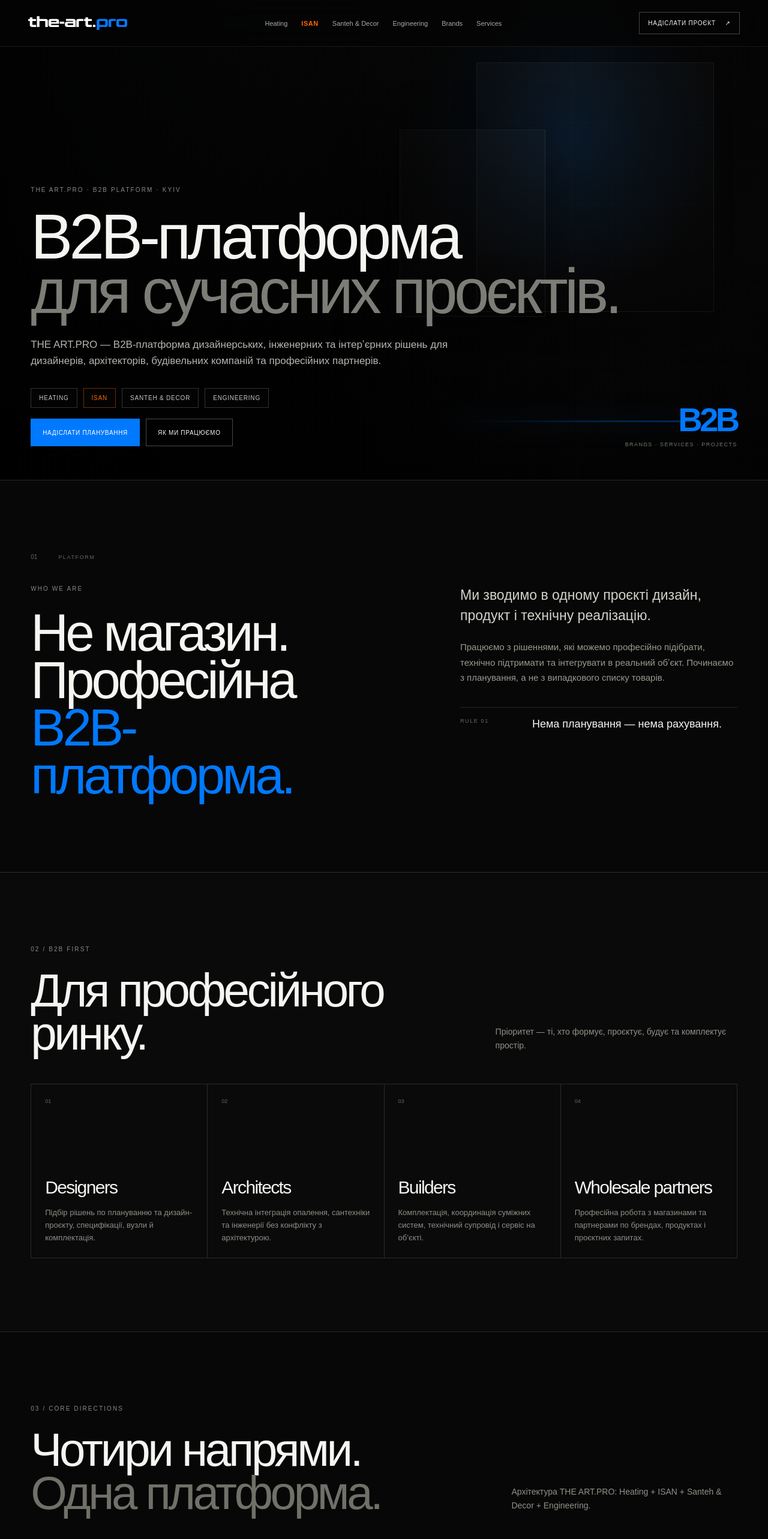
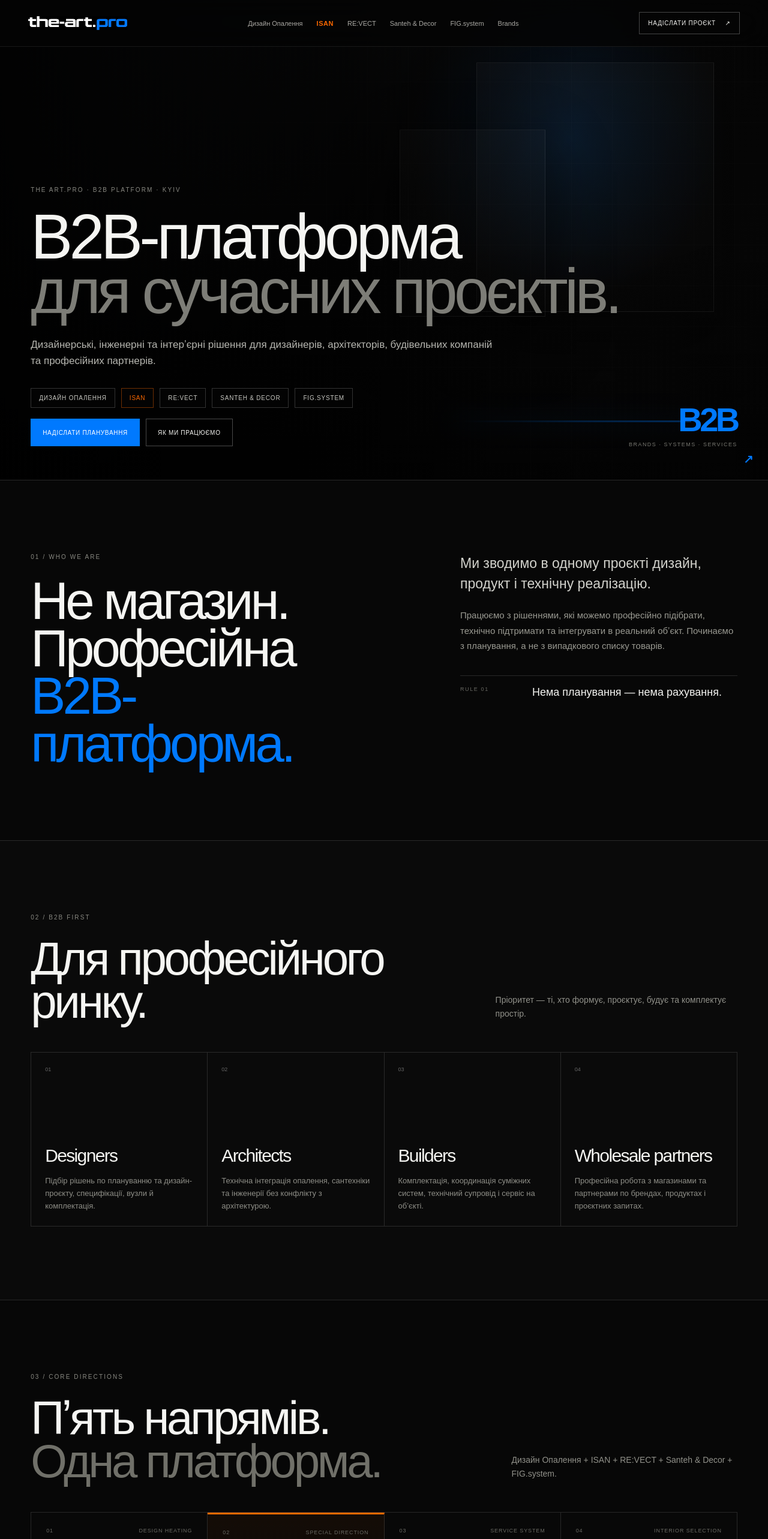
Before and after one commit to oleksandrsam-sys/the-art.pro, a Next.js app: page / in a window 1280 px wide. Shown: the top 2566 px of the page at 60% size. Built offline with nearby package versions, Linux system fonts and the light colour scheme.

Commit message:
Add RE:VECT core direction and rename Heating/Engineering

```diff
--- a/app/page.tsx
+++ b/app/page.tsx
@@ -7,9 +7,9 @@ const audiences = [
 
 const directions = [
   {
-    id: 'heating',
+    id: 'design-heating',
     no: '01',
-    title: 'Heating',
+    title: 'Дизайн Опалення',
     subtitle: 'Design heating',
     text: 'Дизайнерські радіатори, внутрішньопідлогові конвектори, електричні рушникосушки та арматура для інтерʼєрних проєктів.',
   },
@@ -18,22 +18,32 @@ const directions = [
     no: '02',
     title: 'ISAN',
     subtitle: 'Special direction',
-    text: 'Окремий спеціалізований напрям THE ART.PRO для панорамного скління, floor convectors та дизайнерського опалення ISAN.',
-    isan: true,
+    text: 'Окремий продуктовий напрям для панорамного скління, floor convectors та дизайнерського опалення ISAN.',
+    tone: 'isan',
+    href: '/isan',
+  },
+  {
+    id: 'revect',
+    no: '03',
+    title: 'RE:VECT',
+    subtitle: 'Service system',
+    text: 'Відновлення, модернізація та переоснащення внутрішньопідлогових конвекторів: clean, fan, control, grille та re:panorama.',
+    tone: 'revect',
+    href: '/revect',
   },
   {
     id: 'santeh',
-    no: '03',
+    no: '04',
     title: 'Santeh & Decor',
     subtitle: 'Interior selection',
     text: 'Преміальна сантехніка, змішувачі, меблі для ванних, дзеркала, аксесуари та декоративні предмети для сучасних інтерʼєрів.',
   },
   {
-    id: 'engineering',
-    no: '04',
-    title: 'Engineering',
-    subtitle: 'Systems & installation',
-    text: 'Опалення, вода, каналізація, вентиляція, автоматика, smart-рішення, комплектація та монтажний супровід.',
+    id: 'fig-system',
+    no: '05',
+    title: 'FIG.system',
+    subtitle: 'Engineering system',
+    text: 'Системна інженерія: опалення, вода, каналізація, вентиляція, автоматика, комплектація та монтажний супровід.',
   },
 ]
 
@@ -45,18 +55,22 @@ const brands = [
 const services = [
   {
     name: 'RE:VECT',
-    tag: 'SERVICE',
-    text: 'Оновлення, модернізація та сервіс внутрішньопідлогових конвекторів: чистка, вентилятори, автоматика, решітки та re:panorama.',
+    tag: 'SERVICE SYSTEM',
+    text: 'Оновлення та модернізація існуючих внутрішньопідлогових конвекторів, включно з решітками re:panorama.',
+    href: '/revect',
+    tone: 'revect',
   },
   {
     name: 'FIG.system',
     tag: 'ENGINEERING',
-    text: 'Системна інженерія для квартир, будинків і комерційних просторів: від технічної логіки до комплектації та реалізації.',
+    text: 'Комплексна інженерія для квартир, будинків і комерційних просторів: від технічної логіки до реалізації.',
+    href: '#fig-system',
   },
   {
     name: 'FIG.smart',
     tag: 'SMART / RE:SMART',
     text: 'Автоматизація інженерних систем, smart home та керування кліматом, опаленням і суміжними системами.',
+    href: '#fig-system',
   },
 ]
 
@@ -70,12 +84,12 @@ export default function Home() {
       <header className="topbar">
         <a href="#top" className="logoLink"><Logo /></a>
         <nav className="nav" aria-label="Головна навігація">
-          <a href="#heating">Heating</a>
+          <a href="#design-heating">Дизайн Опалення</a>
           <a className="isanNav" href="/isan">ISAN</a>
+          <a className="revectNav" href="/revect">RE:VECT</a>
           <a href="#santeh">Santeh & Decor</a>
-          <a href="#engineering">Engineering</a>
+          <a href="#fig-system">FIG.system</a>
           <a href="#brands">Brands</a>
-          <a href="#services">Services</a>
         </nav>
         <a className="navCta" href="#project-form">Надіслати проєкт <span>↗</span></a>
       </header>
@@ -91,26 +105,26 @@ export default function Home() {
         <div className="heroCopy">
           <p className="eyebrow">THE ART.PRO · B2B PLATFORM · KYIV</p>
           <h1>B2B-платформа<br /><span>для сучасних проєктів.</span></h1>
-          <p className="lead">THE ART.PRO — B2B-платформа дизайнерських, інженерних та інтерʼєрних рішень для дизайнерів, архітекторів, будівельних компаній та професійних партнерів.</p>
+          <p className="lead">Дизайнерські, інженерні та інтерʼєрні рішення для дизайнерів, архітекторів, будівельних компаній та професійних партнерів.</p>
           <div className="heroDirections" aria-label="Основні напрями">
-            <a href="#heating">Heating</a>
+            <a href="#design-heating">Дизайн Опалення</a>
             <a className="isanPill" href="/isan">ISAN</a>
+            <a className="revectPill" href="/revect">RE:VECT</a>
             <a href="#santeh">Santeh & Decor</a>
-            <a href="#engineering">Engineering</a>
+            <a href="#fig-system">FIG.system</a>
           </div>
           <div className="heroActions">
             <a className="button buttonBlue" href="#project-form">Надіслати планування</a>
             <a className="button buttonGhost" href="#platform">Як ми працюємо</a>
           </div>
         </div>
-        <div className="heroIndex"><span>B2B</span><small>Brands · Services · Projects</small></div>
+        <div className="heroIndex"><span>B2B</span><small>Brands · Systems · Services</small></div>
       </section>
 
       <section className="platform section" id="platform">
-        <div className="sectionLabel"><span>01</span><p>PLATFORM</p></div>
         <div className="platformGrid">
           <div>
-            <p className="kicker">WHO WE ARE</p>
+            <p className="kicker">01 / WHO WE ARE</p>
             <h2>Не магазин.<br />Професійна<br /><span>B2B-платформа.</span></h2>
           </div>
           <div className="platformCopy">
@@ -127,25 +141,23 @@ export default function Home() {
           <p>Пріоритет — ті, хто формує, проєктує, будує та комплектує простір.</p>
         </div>
         <div className="audienceGrid">
-          {audiences.map(([no, title, text]) => (
-            <article key={no}><span>{no}</span><h3>{title}</h3><p>{text}</p></article>
-          ))}
+          {audiences.map(([no, title, text]) => <article key={no}><span>{no}</span><h3>{title}</h3><p>{text}</p></article>)}
         </div>
       </section>
 
       <section className="directions section">
         <div className="sectionHeader wide">
-          <div><p className="kicker">03 / CORE DIRECTIONS</p><h2>Чотири напрями.<br /><span>Одна платформа.</span></h2></div>
-          <p>Архітектура THE ART.PRO: Heating + ISAN + Santeh & Decor + Engineering.</p>
+          <div><p className="kicker">03 / CORE DIRECTIONS</p><h2>Пʼять напрямів.<br /><span>Одна платформа.</span></h2></div>
+          <p>Дизайн Опалення + ISAN + RE:VECT + Santeh & Decor + FIG.system.</p>
         </div>
         <div className="directionGrid">
           {directions.map((item) => (
-            <article className={`directionCard ${item.isan ? 'directionIsan' : ''}`} id={item.id} key={item.id}>
+            <article className={`directionCard ${item.tone === 'isan' ? 'directionIsan' : ''} ${item.tone === 'revect' ? 'directionRevect' : ''}`} id={item.id} key={item.id}>
               <div className="cardTop"><span>{item.no}</span><span>{item.subtitle}</span></div>
               <div>
                 <h3>{item.title}</h3>
                 <p>{item.text}</p>
-                {item.isan ? <a href="/isan">Відкрити ISAN landing <b>↗</b></a> : <span className="cardLink">Розвиваємо напрям <b>→</b></span>}
+                {item.href ? <a href={item.href}>Відкрити landing <b>↗</b></a> : <span className="cardLink">Розвиваємо напрям <b>→</b></span>}
               </div>
             </article>
           ))}
@@ -159,18 +171,33 @@ export default function Home() {
           <div className="grille">{Array.from({length: 26}).map((_, i) => <i key={i} />)}</div>
           <strong>ISAN</strong>
         </div>
-        <div className="isanFeatureCopy">
-          <p className="kicker isanKicker">04 / ISAN SPECIAL DIRECTION</p>
-          <h2>ISAN — окремий<br />продуктовий landing<br />всередині THE ART.PRO.</h2>
-          <p>Панорамне скління, внутрішньопідлогові конвектори, Modular grille, правильна привʼязка до скла, технічний підбір та рішення для дизайнерів.</p>
+        <div className="featureCopy">
+          <p className="kicker isanKicker">04 / ISAN</p>
+          <h2>Панорамне скління.<br />Тепло без компромісів.</h2>
+          <p>Окремий продуктовий landing про внутрішньопідлогові конвектори, Modular grille, правильну привʼязку до скла та технічний підбір.</p>
           <a className="textLink isanLink" href="/isan">Перейти до ISAN <span>↗</span></a>
+        </div>
+      </section>
+
+      <section className="revectFeature section">
+        <div className="revectVisual" aria-hidden="true">
+          <div className="revectOld">OLD</div>
+          <div className="revectLine" />
+          <div className="revectNew">RE:VECT</div>
+          <div className="revectGrille">{Array.from({length: 24}).map((_, i) => <i key={i} />)}</div>
+        </div>
+        <div className="featureCopy">
+          <p className="kicker revectKicker">05 / RE:VECT</p>
+          <h2>Не міняти все.<br />Оновити те, що є.</h2>
+          <p>Сервісна система для існуючих внутрішньопідлогових конвекторів: очищення, вентилятори, автоматика, решітки, модернізація та re:panorama.</p>
+          <a className="textLink revectLink" href="/revect">Перейти до RE:VECT <span>↗</span></a>
         </div>
       </section>
 
       <section className="brands section" id="brands">
         <div className="sectionHeader">
-          <div><p className="kicker">05 / BRANDS</p><h2>Бренди, з якими<br />ми реально працюємо.</h2></div>
-          <p>На старті — тільки затверджений портфель. Без випадкових логотипів «для кількості».</p>
+          <div><p className="kicker">06 / BRANDS</p><h2>Бренди, з якими<br />ми реально працюємо.</h2></div>
+          <p>Тільки затверджений портфель. Без випадкових логотипів «для кількості».</p>
         </div>
         <div className="brandGrid">
           {brands.map((brand, i) => <div className={brand === 'ISAN' ? 'brandIsan' : ''} key={brand}><span>{String(i + 1).padStart(2, '0')}</span><strong>{brand}</strong></div>)}
@@ -179,59 +206,69 @@ export default function Home() {
 
       <section className="services section" id="services">
         <div className="sectionHeader wide">
-          <div><p className="kicker">06 / OUR SERVICES</p><h2>Власні системи<br />та сервіси.</h2></div>
-          <p>Тут показуємо тільки те, що є нашим сервісом, компетенцією або системним напрямом.</p>
+          <div><p className="kicker">07 / OUR SYSTEMS</p><h2>Власні системи<br />та сервіси.</h2></div>
+          <p>Тільки те, що є нашою компетенцією, системою або сервісним напрямом.</p>
         </div>
         <div className="serviceGrid">
           {services.map((service, i) => (
-            <article key={service.name}>
+            <a className={service.tone === 'revect' ? 'serviceCard serviceRevect' : 'serviceCard'} href={service.href} key={service.name}>
               <div><span>0{i + 1}</span><small>{service.tag}</small></div>
               <h3>{service.name}</h3>
               <p>{service.text}</p>
               <span className="serviceArrow">↗</span>
-            </article>
+            </a>
           ))}
         </div>
       </section>
 
-      <section className="santehFeature section">
+      <section className="santehFeature section" id="santeh">
         <div>
-          <p className="kicker">07 / SANTEH & DECOR</p>
+          <p className="kicker">08 / SANTEH & DECOR</p>
           <h2>Не тільки інженерія.<br /><span>Предмети, які формують інтерʼєр.</span></h2>
         </div>
         <div>
-          <p className="largeCopy">Сантехнічні та декоративні дизайн-рішення стають окремою частиною платформи.</p>
+          <p className="largeCopy">Сантехнічні та декоративні дизайн-рішення — окрема частина платформи.</p>
           <p>Змішувачі, душові системи, ванни, умивальники, меблі, дзеркала, аксесуари та майбутній преміальний портфель разом із профільними партнерами.</p>
           <div className="santehTags"><span>Bathroom</span><span>Furniture</span><span>Mirrors</span><span>Accessories</span><span>Decor</span></div>
         </div>
       </section>
 
+      <section className="figFeature section" id="fig-system">
+        <div>
+          <p className="kicker">09 / FIG.SYSTEM</p>
+          <h2>Інженерія як<br />система, а не набір<br />окремих робіт.</h2>
+        </div>
+        <div className="figList">
+          {['Опалення','Водопостачання','Каналізація','Вентиляція','Автоматика','FIG.smart / re:smart'].map((item, i) => <div key={item}><span>0{i+1}</span><strong>{item}</strong><b>↗</b></div>)}
+        </div>
+      </section>
+
       <section className="projectNote section">
-        <p className="kicker">08 / PROJECT LOGIC</p>
-        <h2>Plan → Selection → Brands → Engineering → Supply → Service</h2>
-        <p>Саме так сайт має читатися: спочатку професійна задача, потім напрям і бренд, далі наша технічна та сервісна участь.</p>
+        <p className="kicker">10 / PROJECT LOGIC</p>
+        <h2>Plan → Selection → Brands → System → Supply → Service</h2>
+        <p>Спочатку професійна задача, потім напрям і бренд, далі наша технічна та сервісна участь.</p>
       </section>
 
       <section className="startProject section" id="project-form">
         <div className="startTitle">
-          <p className="kicker kickerDark">09 / START A PROJECT</p>
+          <p className="kicker kickerDark">11 / START A PROJECT</p>
           <h2>Є планування?<br /><span>Починаємо.</span></h2>
-          <p>Форма стане єдиною точкою входу для дизайнерів, архітекторів, будівельників та B2B-партнерів.</p>
+          <p>Єдина точка входу для дизайнерів, архітекторів, будівельників та B2B-партнерів.</p>
         </div>
         <form className="projectForm">
-          <label><span>Імʼя / компанія</span><input type="text" placeholder="Як до вас звертатися" /></label>
+          <label><span>Імʼя</span><input type="text" placeholder="Як до вас звертатися" /></label>
           <label><span>Телефон / Telegram</span><input type="text" placeholder="+380" /></label>
-          <label><span>Хто ви</span><select defaultValue=""><option value="" disabled>Оберіть</option><option>Дизайнер</option><option>Архітектор</option><option>Будівельна компанія</option><option>Оптовий партнер / магазин</option></select></label>
-          <label><span>Напрям</span><select defaultValue=""><option value="" disabled>Оберіть</option><option>Heating</option><option>ISAN</option><option>Santeh & Decor</option><option>Engineering</option><option>RE:VECT / FIG</option></select></label>
-          <label className="fullField"><span>Коротко про задачу</span><textarea placeholder="Обʼєкт, місто, стадія, що потрібно підібрати або реалізувати..." /></label>
+          <label><span>Хто ви</span><select defaultValue=""><option value="" disabled>Оберіть</option><option>Дизайнер</option><option>Архітектор</option><option>Будівельна компанія</option><option>Магазин / B2B партнер</option></select></label>
+          <label><span>Напрям</span><select defaultValue=""><option value="" disabled>Оберіть</option><option>Дизайн Опалення</option><option>ISAN</option><option>RE:VECT</option><option>Santeh & Decor</option><option>FIG.system</option></select></label>
+          <label className="fullField"><span>Коротко про задачу</span><textarea placeholder="Обʼєкт, місто, стадія, що потрібно..." /></label>
           <button type="button">Надіслати проєкт <span>↗</span></button>
         </form>
       </section>
 
       <footer className="footer">
-        <div className="footerBrand"><Logo width={260} /><p>B2B platform for design, engineering & interior solutions.</p></div>
-        <div className="footerDirections"><span>Heating</span><a className="isanFooter" href="/isan">ISAN</a><span>Santeh & Decor</span><span>Engineering</span></div>
-        <div className="footerBottom"><span>© 2026 THE ART.PRO · KYIV</span><a href="/studio">CMS / STUDIO</a><a href="#top">UP ↑</a></div>
+        <div className="footerMain"><Logo width={205} /><p>B2B platform<br />Kyiv · Ukraine</p></div>
+        <div className="footerNav"><a href="#design-heating">Дизайн Опалення</a><a className="isanNav" href="/isan">ISAN</a><a className="revectNav" href="/revect">RE:VECT</a><a href="#santeh">Santeh & Decor</a><a href="#fig-system">FIG.system</a></div>
+        <div className="footerBottom"><span>© 2026 THE ART.PRO</span><a href="/studio">CMS / STUDIO</a><a href="#top">UP ↑</a></div>
       </footer>
     </main>
   )
```
